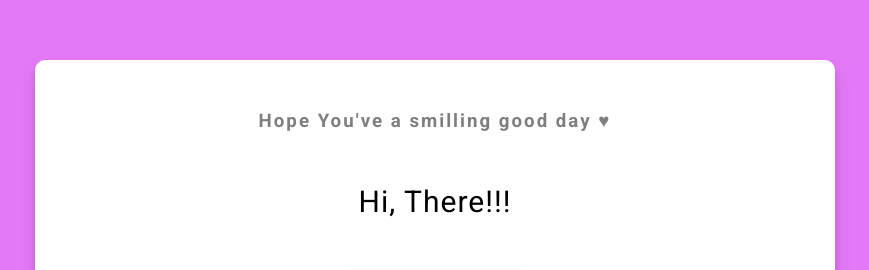
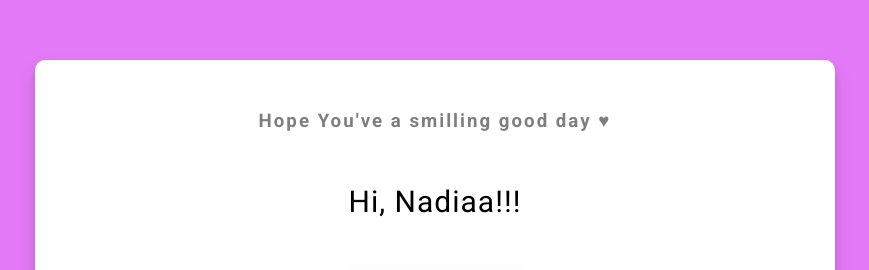
Before and after one commit to Zakkyyy/HAINADIAA, a plain HTML site: page index.html in a window 1280 px wide. Shown: the part 186-456 px from the top of the page, without its empty margins (205-1074 px from the left). Drawn offline with Linux system fonts and the light colour scheme; no server answers.

Commit message:
Update index.html

```diff
--- a/index.html
+++ b/index.html
@@ -9,7 +9,7 @@
   <body>
     <div class="container">
       <h3>Hope You've a smilling good day ♥</h3>
-      <div id="joke" class="joke">Hi, There!!! </div>
+      <div id="joke" class="joke">Hi, Nadiaa!!! </div>
       <button id="jokeBtn" class="btn">Again ? xixixixi</button>
     </div>
     <script src="script.js"></script>
```
